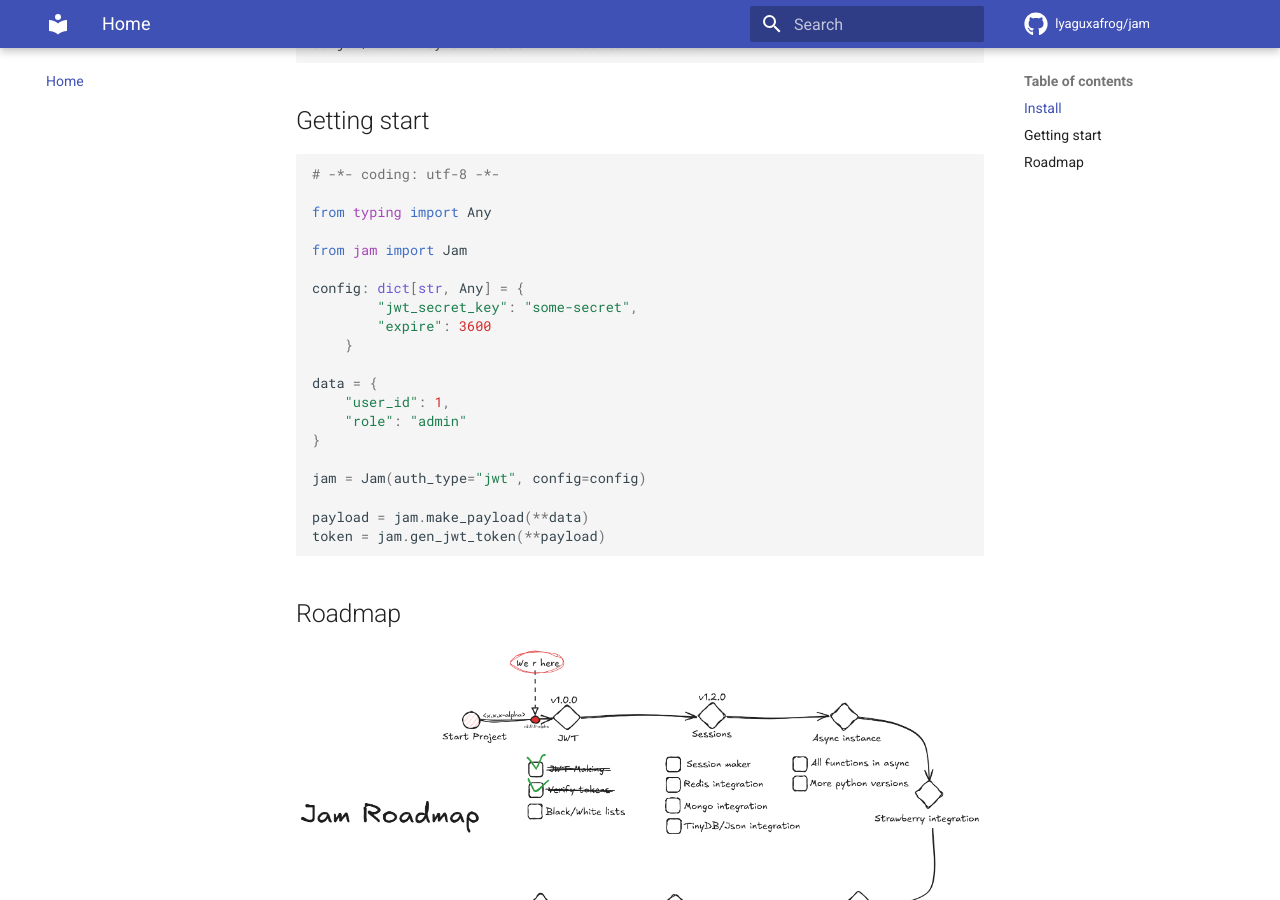
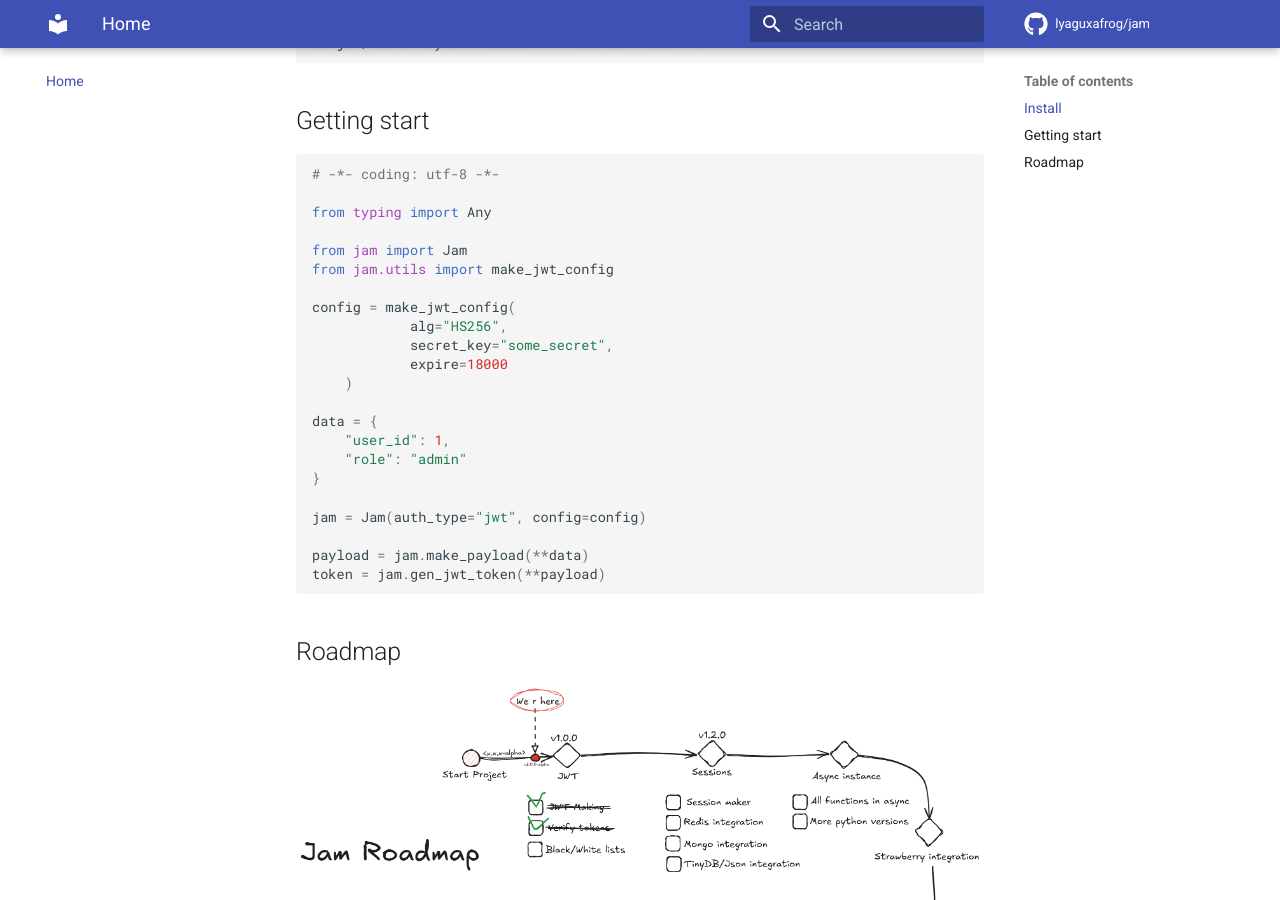
Before and after one commit to lyaguxafrog/jam, an MkDocs documentation site: the page built from docs/index.md, in a window 1280 px wide and 900 px high, scrolled down 481 px. Built offline with MkDocs 1.6.1 and Material for MkDocs 9.7.7, drawn with Linux system fonts in a browser that asks for light colours; comment, search, counter and statistics services are not loaded.

Commit message:
[~] Edit docs

```diff
--- a/docs/index.md
+++ b/docs/index.md
@@ -26,11 +26,13 @@ cd jam/ && uv sync --no-dev  # need to install uv
 from typing import Any
 
 from jam import Jam
+from jam.utils import make_jwt_config
 
-config: dict[str, Any] = {
-        "jwt_secret_key": "some-secret",
-        "expire": 3600
-    }
+config = make_jwt_config(
+            alg="HS256",
+            secret_key="some_secret",
+            expire=18000
+    )
 
 data = {
     "user_id": 1,
```
